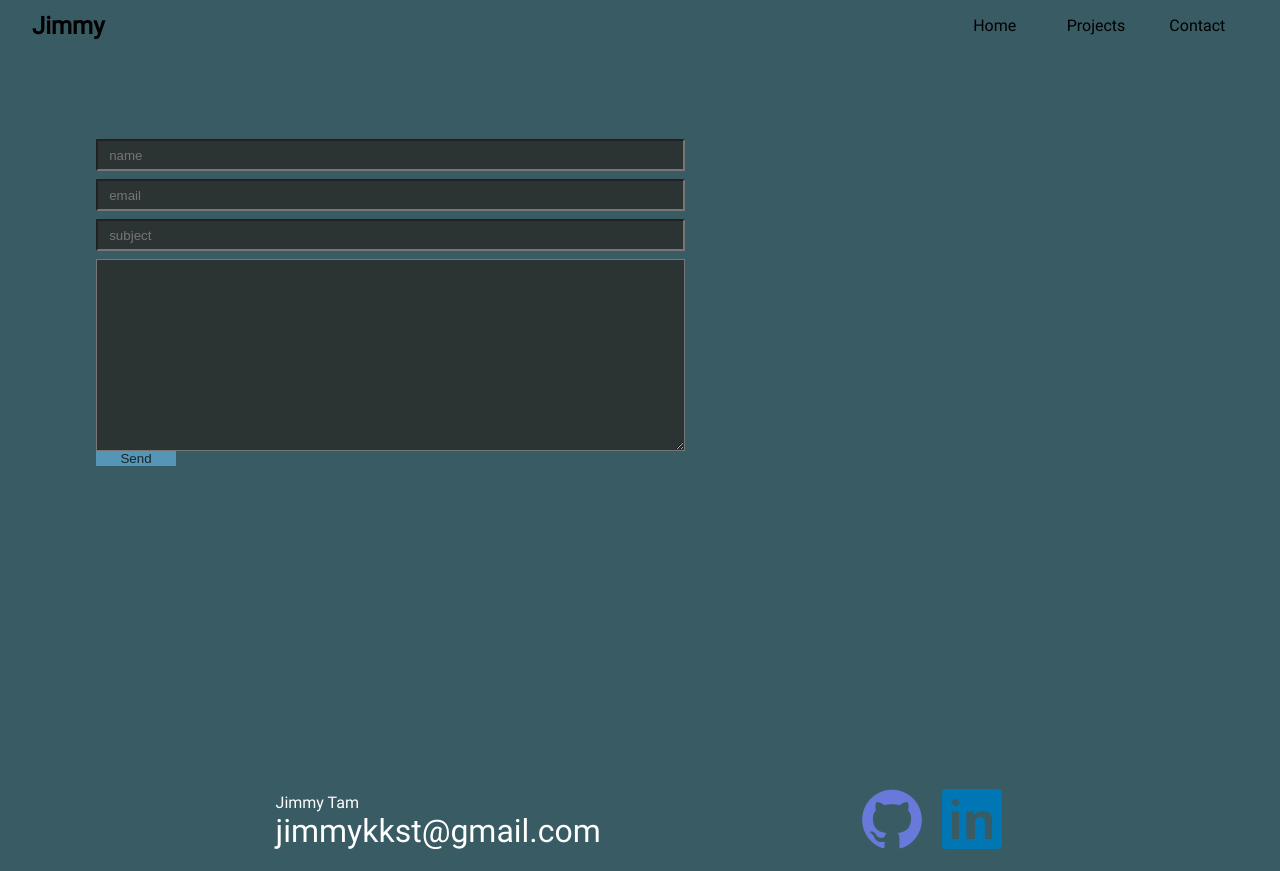
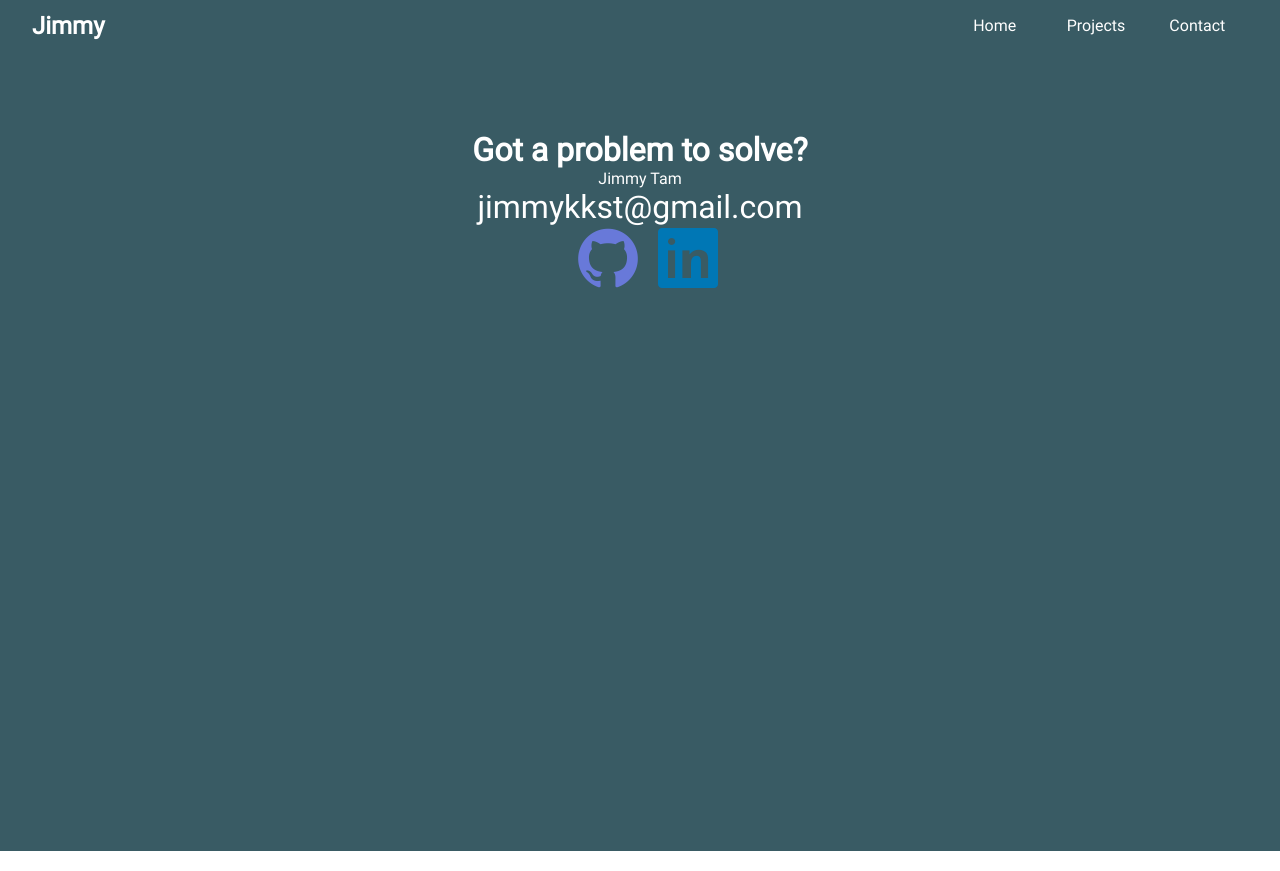
Before and after one commit to jimmykt/portfolio, a React (Create React App) app: page /contact in a window 1280 px wide. Built offline with nearby package versions, Linux system fonts and the light colour scheme.

Commit message:
contact page update

```diff
--- a/src/App.js
+++ b/src/App.js
@@ -3,7 +3,6 @@ import { BrowserRouter, Switch, Route } from "react-router-dom";
 import HomePage from "./pages/HomePage";
 import ContactPage from "./pages/ContactPage";
 import Header from "./components/Header";
-import Footer from "./components/Footer";
 
 function App() {
   return (
@@ -13,7 +12,6 @@ function App() {
         <Route path="/" exact component={HomePage} />
         <Route path="/contact" component={ContactPage} />
       </Switch>
-      <Footer />
     </BrowserRouter>
   );
 }
--- a/src/components/Header.scss
+++ b/src/components/Header.scss
@@ -12,7 +12,7 @@
   flex-direction: row;
   align-items: center;
   justify-content: space-between;
-  color: black;
+  color: white;
   background-color: $color1;
 
   @include tablet {
@@ -53,7 +53,7 @@
 
   &__link {
     text-decoration: none;
-    color: black;
+    color: white;
   }
 }
 
--- a/src/components/ProjectCard.scss
+++ b/src/components/ProjectCard.scss
@@ -39,8 +39,9 @@
       flex-direction: column;
     }
     &--back {
-      background-image: linear-gradient(to bottom right, $color4, $color3);
+      background-image: linear-gradient(to bottom right, $color1, $color1);
       transform: rotateY(180deg);
+      color: white;
     }
   }
 
--- a/src/pages/ContactPage.jsx
+++ b/src/pages/ContactPage.jsx
@@ -1,9 +1,11 @@
 import "./ContactPage.scss";
+import GithubIcon from "../assets/Icons/github.png";
+import LinkedinIcon from "../assets/Icons/linkedin.png";
 
 function ContactPage() {
   return (
     <div className="ContactPage">
-      <form className="ContactPage__form" action="">
+      {/* <form className="ContactPage__form" action="">
         <input
           className="input ContactPage__name"
           type="text"
@@ -28,7 +30,28 @@ function ContactPage() {
 
         <textarea className="input ContactPage__messageBody"></textarea>
         <button className="ContactPage__sendButton">Send</button>
-      </form>
+      </form> */}
+      <div className="ContactPage__containerOne">
+        <h1>Got a problem to solve?</h1>
+        <p className="ContactPage__name">Jimmy Tam</p>
+        <a className="ContactPage__email" href="mailto:jimmykkst@gmail.com">
+          jimmykkst@gmail.com
+        </a>
+      </div>
+
+      <div className="ContactPage__containerTwo">
+        <a href="https://github.com/jimmykt">
+          <img className="ContactPage__icons" src={GithubIcon} alt="github" />
+        </a>
+
+        <a href="https://www.linkedin.com/in/jimmykt82/">
+          <img
+            className="ContactPage__icons"
+            src={LinkedinIcon}
+            alt="Linkedin"
+          />
+        </a>
+      </div>
     </div>
   );
 }
--- a/src/pages/ContactPage.scss
+++ b/src/pages/ContactPage.scss
@@ -3,28 +3,46 @@
 
 .ContactPage {
   @include page-side-padding-mobile;
-  height: 90vh;
+  height: 100vh;
   background-color: $color1;
+  display: flex;
+  flex-direction: column;
+  text-align: center;
+  padding-top: 5rem;
+  color: white;
+  // &__form {
+  //   padding: 5rem;
+  //   display: flex;
+  //   flex-direction: column;
+  //   width: 60%;
+  // }
 
-  &__form {
-    padding: 5rem;
-    display: flex;
-    flex-direction: column;
-    width: 60%;
+  // &__messageBody {
+  //   padding: 1rem;
+  //   height: 12rem;
+  // }
+
+  // &__sendButton {
+  //   width: 5rem;
+  //   background-color: rgb(105, 189, 235);
+  //   border: none;
+  //   opacity: 0.6;
+  //   &:hover {
+  //     opacity: 1;
+  //   }
+  // }
+
+  &__email {
+    text-decoration: inherit;
+    color: inherit;
+    @include tablet {
+      font-size: 2rem;
+    }
   }
-
-  &__messageBody {
-    padding: 1rem;
-    height: 12rem;
-  }
-
-  &__sendButton {
-    width: 5rem;
-    background-color: rgb(105, 189, 235);
-    border: none;
-    opacity: 0.6;
-    &:hover {
-      opacity: 1;
+  &__icons {
+    width: 4rem;
+    @include tablet {
+      margin-left: 1rem;
     }
   }
 }
--- a/src/pages/HomePage.jsx
+++ b/src/pages/HomePage.jsx
@@ -2,11 +2,14 @@ import "./HomePage.scss";
 
 import Hero from "../components/Hero";
 import Porjects from "../components/Projects";
+import Footer from "../components/Footer";
+
 function HomePage() {
   return (
     <div className="home">
       <Hero />
       <Porjects />
+      <Footer />
     </div>
   );
 }
```
Also changed, not shown: src/assets/Icons/up-arrow.png (added).
